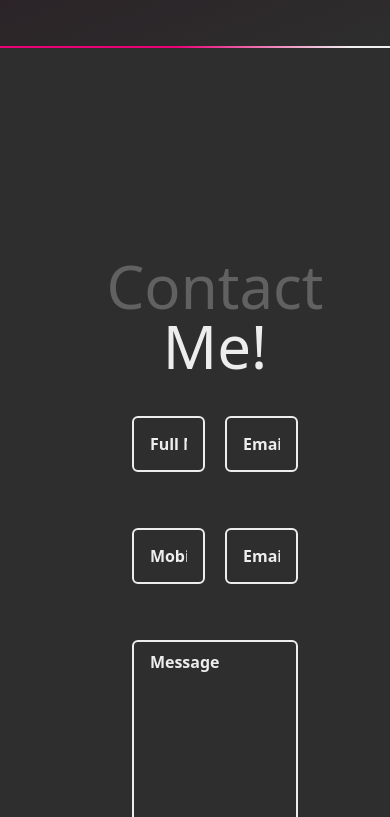
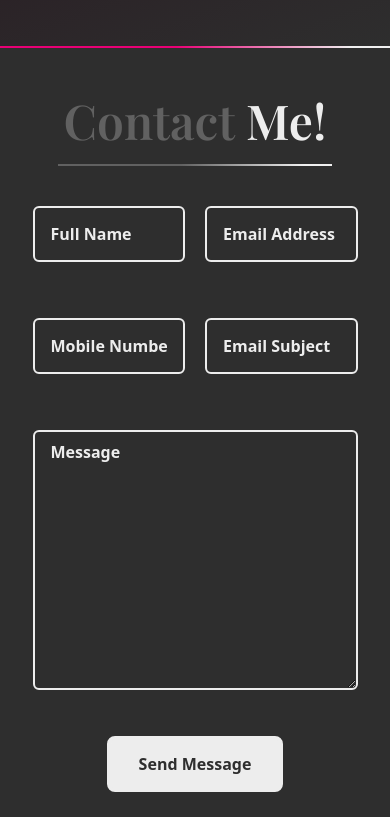
Before and after one commit to Inen89/portfolio, a React (Vite) app: page / in a window 390 px wide. Shown: the part 6807-7624 px from the top of the page. Built offline with nearby package versions, Linux system fonts and the light colour scheme; a web font is replaced by a local one.

Commit message:
feat: improve Contact section responsiveness and styling
- Updated Contact.jsx for better responsiveness on smaller screens
- Fixed a typo in App.jsx
- Added a new gradient to tailwind.config.js for enhanced UI styling

```diff
--- a/src/App.jsx
+++ b/src/App.jsx
@@ -65,9 +65,9 @@ function App() {
       </div>
       <LineGradient gradientColor="bg-gradient-magenta-white" />
       <div className="bg-dark-grey">
-        <dir className="w-5/6 mx-auto h-full">
+        <div className="w-5/6 mx-auto h-full">
           <Contact />
-        </dir>
+        </div>
       </div>
       <div>
         <Footer />
--- a/src/scenes/Contact.jsx
+++ b/src/scenes/Contact.jsx
@@ -1,4 +1,5 @@
 import { useForm } from "react-hook-form";
+import LineGradient from "../components/LineGradient";
 
 export default function Contact() {
   const {
@@ -34,16 +35,22 @@ export default function Contact() {
   const errorStyles = "text-red p-1 max-w-full";
 
   return (
-    <section id="contact" className="py-48">
+    <section id="contact" className="py-12 sm:py-40">
       {/* Header */}
-      <header>
-        <h2 className="text-6xl text-grey mb-10 text-center">
+      <header className="w-11/12 sm:w-7/12 mx-auto text-center">
+        <h2 className="text-grey font-playfair font-semibold text-5xl sm:text-6xl">
           Contact <span className="text-white">Me!</span>
         </h2>
+        <div className="flex justify-center mt-5 mb-10  sm:mb-20">
+          <LineGradient
+            width="w-11/12 ss:w-9/12 sm:w-10/12 md:w-7/12"
+            gradientColor="bg-gradient-grey-white"
+          />
+        </div>
       </header>
       {/* Form */}
       <form
-        className=" flex flex-col  w-7/12 mx-auto"
+        className=" flex flex-col w-full sm:w-8/12 md:w-7/12 mx-auto"
         target="_blank"
         onSubmit={onSubmit}
         action="https://formsubmit.co/5306281fb8f7f5d1c08eabda5ada014f"
--- a/tailwind.config.js
+++ b/tailwind.config.js
@@ -51,6 +51,8 @@ export default {
           "linear-gradient(160deg, #210011 60%, #2E2E2E 100%)",
         "gradient-magenta-white":
           "linear-gradient(90deg, #E90076 45%, #F0F0F0 90%)",
+        "gradient-grey-white":
+          "linear-gradient(90deg, #616161 45%, #F0F0F0 90%)",
       },
 
       fontFamily: {
```
